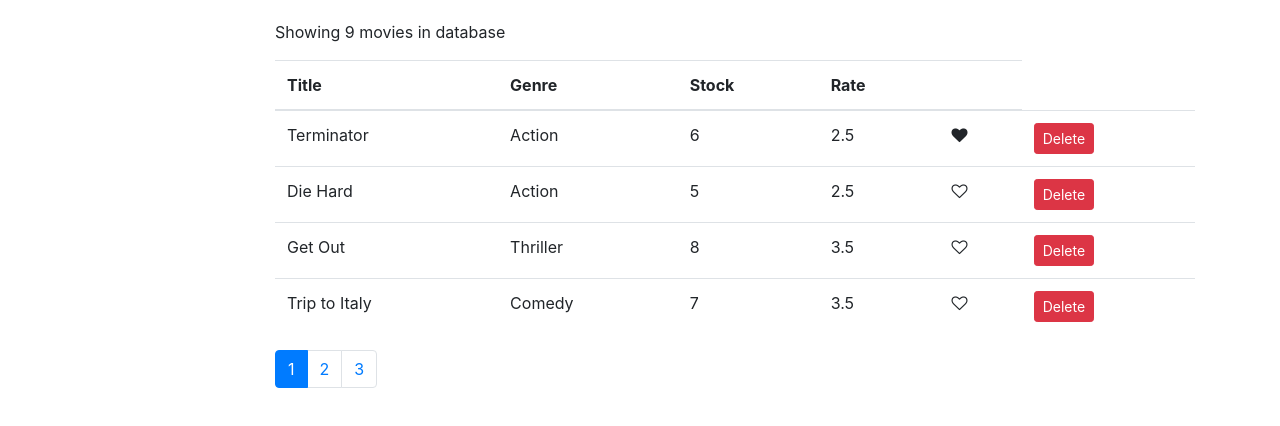
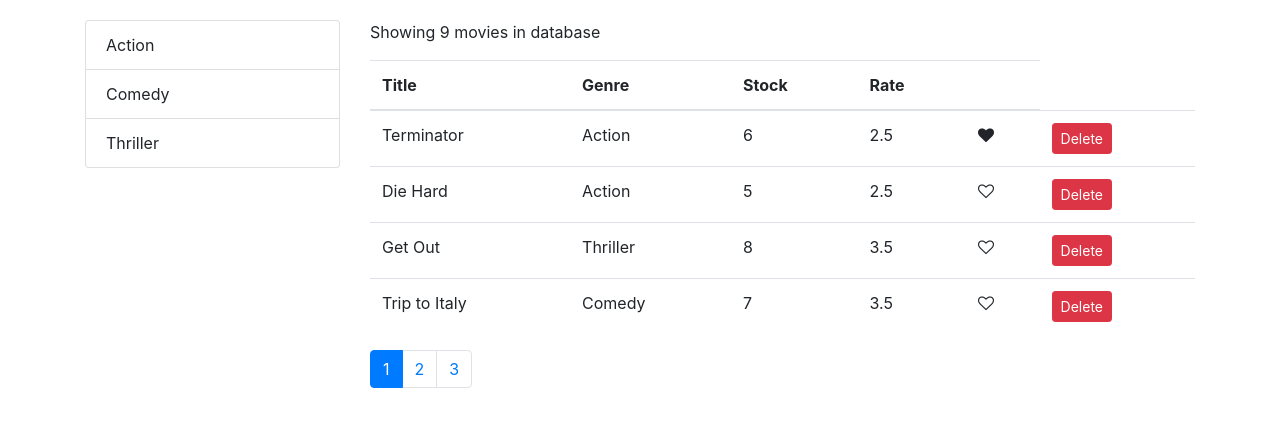
Before and after one commit to mojtabavi/Programing-Training, a React (Create React App) app in the folder React/vidly/: page / in a window 1280 px wide. Shown: the top 426 px of the page. Built offline with nearby package versions, Linux system fonts and the light colour scheme.

Commit message:
React-Filtering Displaying items

```diff
--- a/React/vidly/src/components/common/listGroup.jsx
+++ b/React/vidly/src/components/common/listGroup.jsx
@@ -2,7 +2,16 @@
 
 
 const ListGroup = props => {
-    return null;
+
+    const {items,textProperty,valueProperty} = props;
+
+    return (
+    <ul class="list-group">
+        {items.map(item =>
+            <li key={item[valueProperty]} class="list-group-item">{item[textProperty]}</li>
+        )}
+    </ul>
+  );
 }
 
 export default ListGroup;
--- a/React/vidly/src/components/movies.jsx
+++ b/React/vidly/src/components/movies.jsx
@@ -58,8 +58,13 @@
 
             return (
                 <div className="row">
-            <div className="col-2">
-                <ListGroup items={this.state.genres} onItemSelect={this.handleGenreSelect} />
+            <div className="col-3">
+                <ListGroup
+                items={this.state.genres}
+                textProperty="name"
+                valueProperty="_id"
+                onItemSelect={this.handleGenreSelect}
+                />
             </div>
             <div className="col">
 
```
